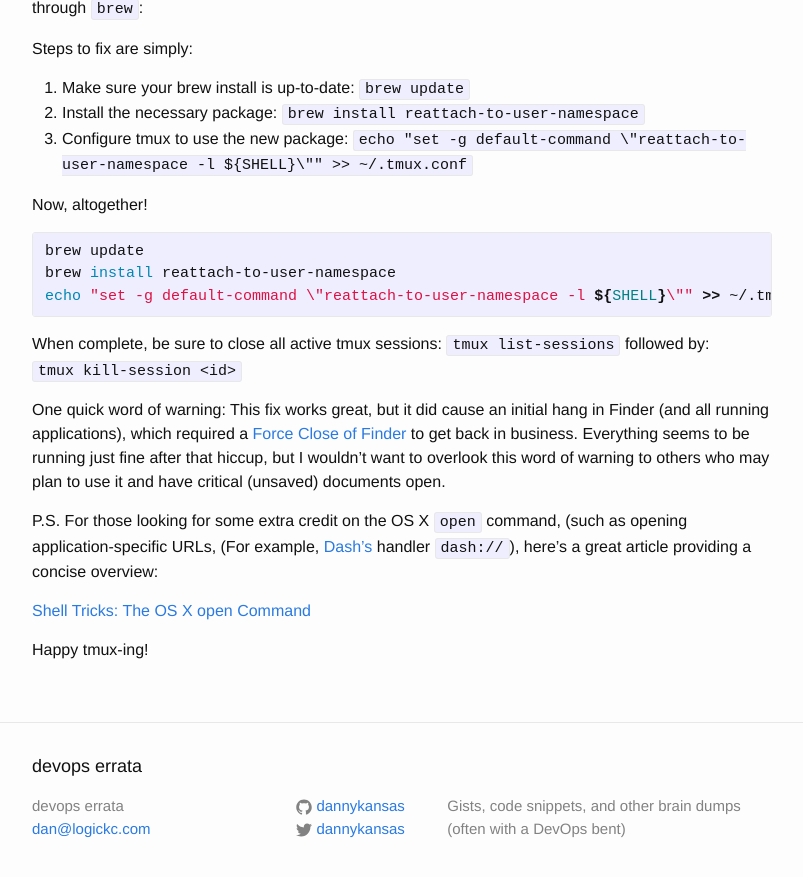
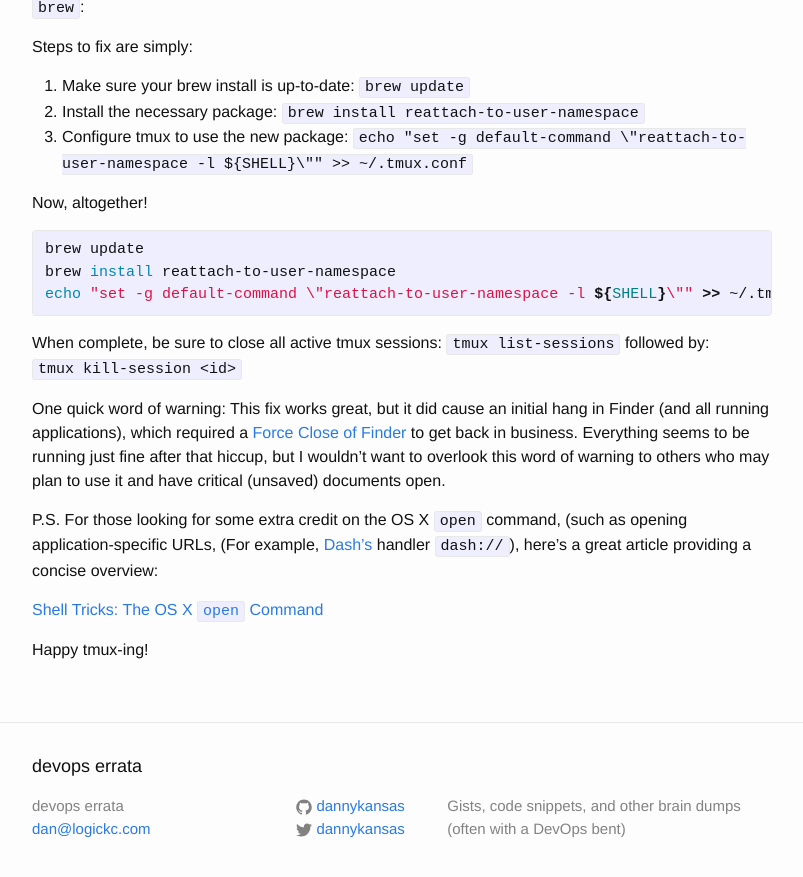
Before and after one commit to dannykansas/dannykansas.github.io, a Jekyll site: the page built from _posts/2015-12-02-fix-open-command-tmux-osx.markdown, in a window 1280 px wide and 900 px high, scrolled down 681 px. Shown: the top 877 px of the window, without its empty margins (238-1041 px from the left). Built offline with Jekyll 4.4.1, drawn with Linux system fonts in a browser that asks for light colours.

Commit message:
minor edits

```diff
--- a/_posts/2014-10-14-brain-dump-hiera-data-puppet.markdown
+++ b/_posts/2014-10-14-brain-dump-hiera-data-puppet.markdown
@@ -2,7 +2,7 @@
 layout: post
 title:  "Brain Dump: Automated Parameter Lookups in Hiera aren't hard..."
 date:   2014-10-14 08:32:03
-categories: puppet configuration-management devops
+categories: devops puppet
 ---
 
 But I certainly made them that way.
--- a/_posts/2015-12-02-fix-open-command-tmux-osx.markdown
+++ b/_posts/2015-12-02-fix-open-command-tmux-osx.markdown
@@ -21,7 +21,7 @@ Yuck.
 
 Here's the fix...
 
-I was able to wire this together using the [`reattach-to-user-namespace`][reattach] package readily available through `brew`:
+I was able to wire this together using the [reattach-to-user-namespace][reattach] package readily available through `brew`:
 
 Steps to fix are simply:
 1. Make sure your brew install is up-to-date: `brew update`
@@ -45,7 +45,7 @@ One quick word of warning: This fix works great, but it did cause an initial han
 
 P.S. For those looking for some extra credit on the OS X `open` command, (such as opening application-specific URLs, (For example, [Dash's][dash] handler `dash://`), here's a great article providing a concise overview:
 
-[Shell Tricks: The OS X open Command][tricks]
+[Shell Tricks: The OS X `open` Command][tricks]
 
 Happy tmux-ing!
 
```
Also changed, not shown: other parts of _posts/2015-12-02-fix-open-command-tmux-osx.markdown (+1 -1 lines).
